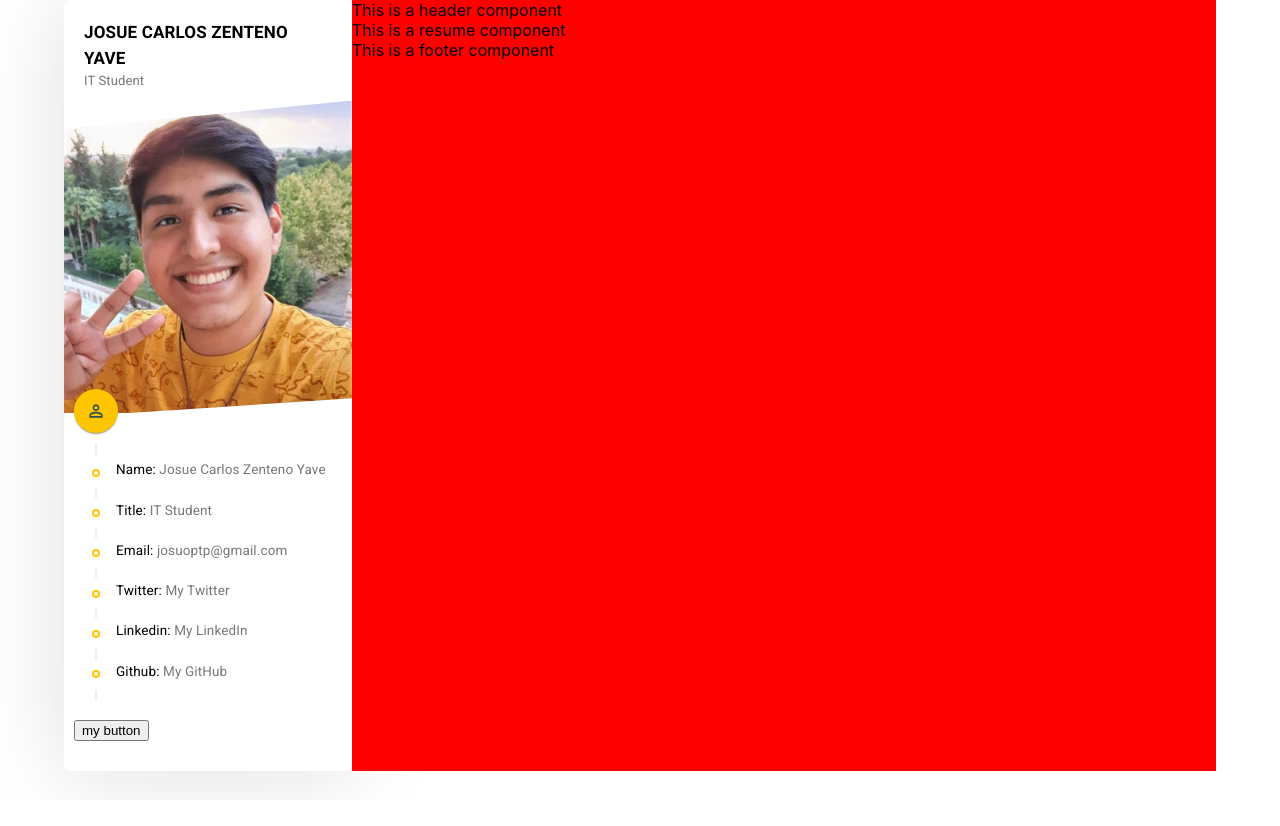
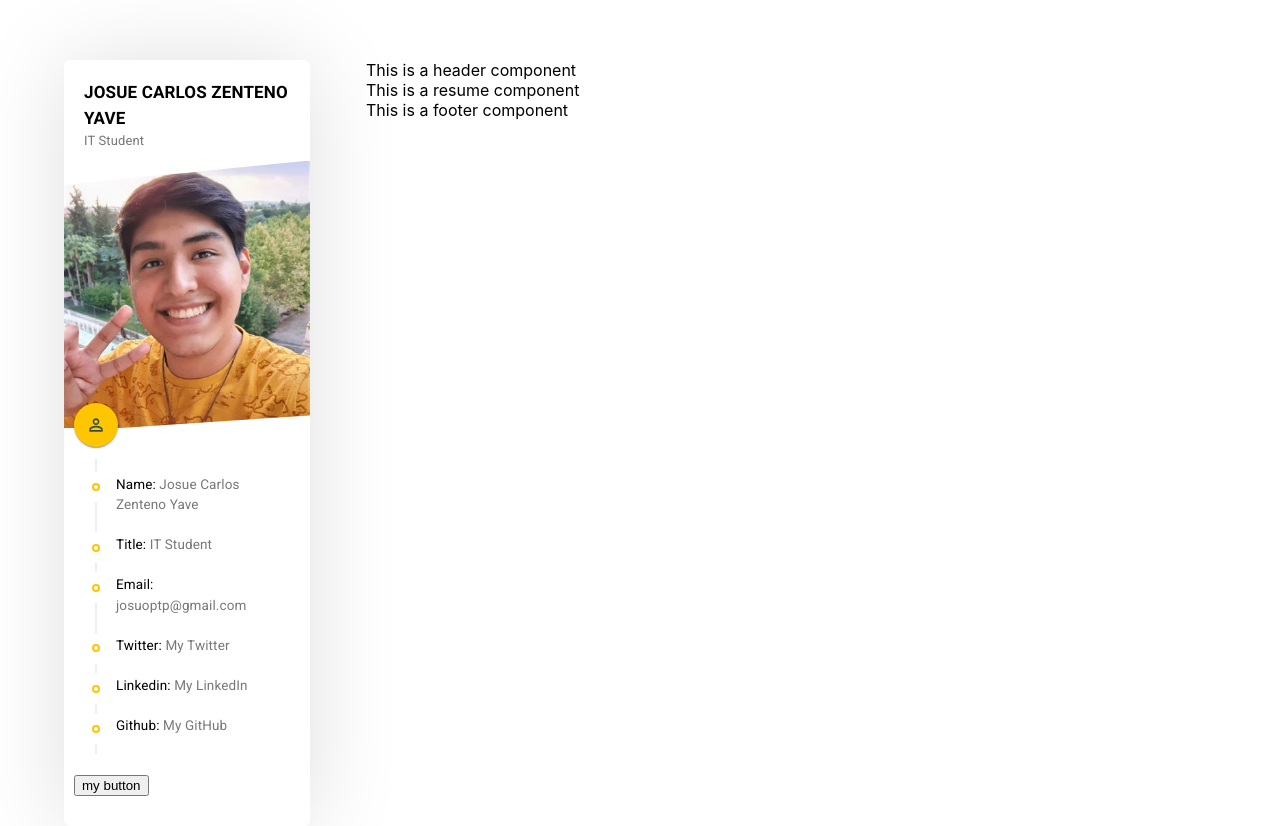
Before and after one commit to Josue-Zenteno/MyPersonalWebPage, a React (Create React App) app: page / in a window 1280 px wide. Before the commit the page ends 800 px from the top, so only its background shows below. Built offline with nearby package versions, Linux system fonts and the light colour scheme.

Commit message:
App.js v0.1.0

```diff
--- a/src/App.js
+++ b/src/App.js
@@ -10,16 +10,17 @@ import { BrowserRouter as Router, Route, Switch } from "react-router-dom";
 
 import "./App.css";
 
-function App() {
+export default function App() {
   return (
-    <Container>
-      <Grid container>
+    <Container className={"top_60"}>
+      <Grid container spacing={7}>
         <Grid item xs={12} sm={12} md={4} lg={3}>
           <Profile />
         </Grid>
-        <Grid item xs style={{ backgroundColor: "red" }}>
-          <Header />
+
+        <Grid item xs>
           <Router>
+            <Header />
             <Switch>
               <Route path="/portfolio">
                 <Portfolio />
@@ -35,5 +36,3 @@ function App() {
     </Container>
   );
 }
-
-export default App;
```
